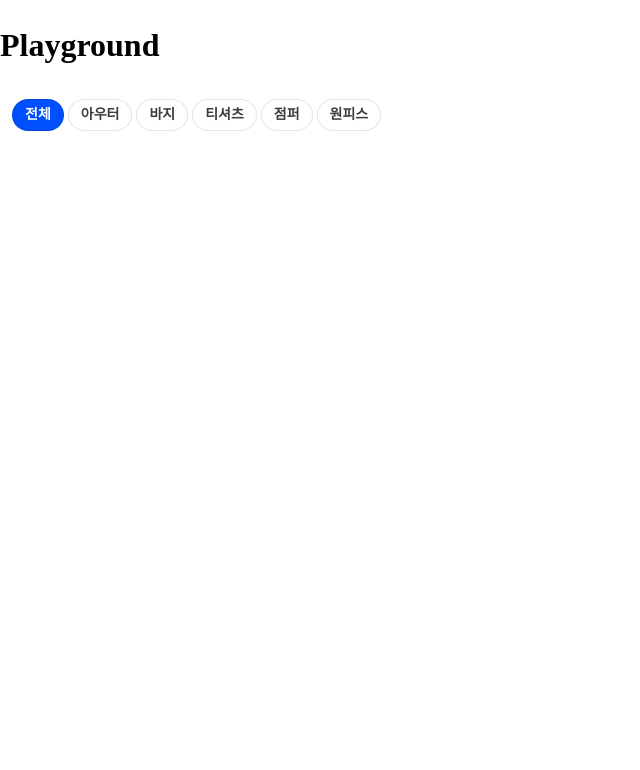
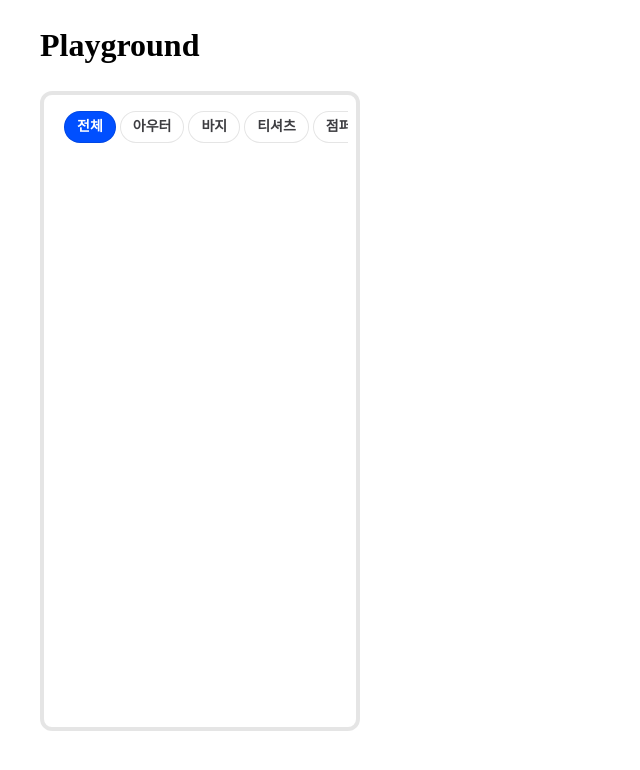
Before and after one commit to lyb9030/likelion-react-12, a React (Vite) app: page / in a window 1280 px wide. Shown: the top 770 px of the page, without its empty margins (0-640 px from the left). Built offline with nearby package versions, Linux system fonts and the light colour scheme; a web font is replaced by a local one.

Commit message:
Chip & ChipList 컴포넌트 작성 IV

```diff
--- a/src/components/chip-list.css
+++ b/src/components/chip-list.css
@@ -1,6 +1,6 @@
 @layer components {
   .ChipList {
-
+    overflow: auto;
     list-style-type: '';
     margin-block: 0;
     padding-inline-start: 0;
@@ -10,6 +10,10 @@
     padding: 8px 12px;
     gap: 4px;
 
+    &::-webkit-scrollbar {
+      height: 4px;
+    }
+
     li {
       flex-shrink: 0;
     }
--- a/src/playground.tsx
+++ b/src/playground.tsx
@@ -31,9 +31,19 @@ function Playground() {
   ]);
 
   return (
-    <div className="Playground">
+    <div className="Playground" style={{ marginInline: 40 }}>
       <h1>Playground</h1>
-      <ChipList items={chipData} />
+      <div
+        style={{
+          inlineSize: 320,
+          blockSize: 640,
+          border: '4px solid rgba(0 0 0 / 10%)',
+          borderRadius: 12,
+          padding: 8,
+        }}
+      >
+        <ChipList items={chipData} />
+      </div>
     </div>
   );
 }
```
